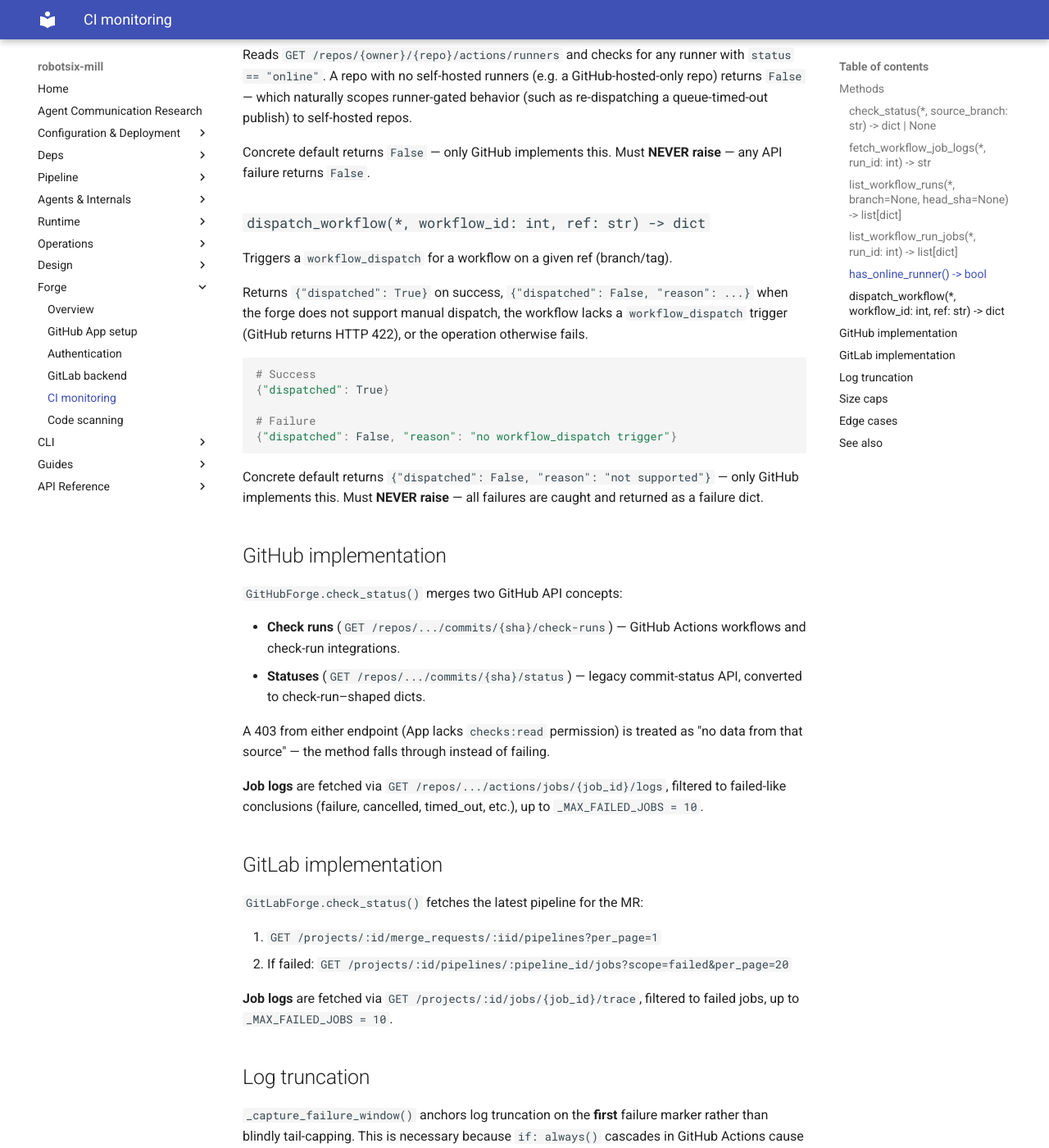
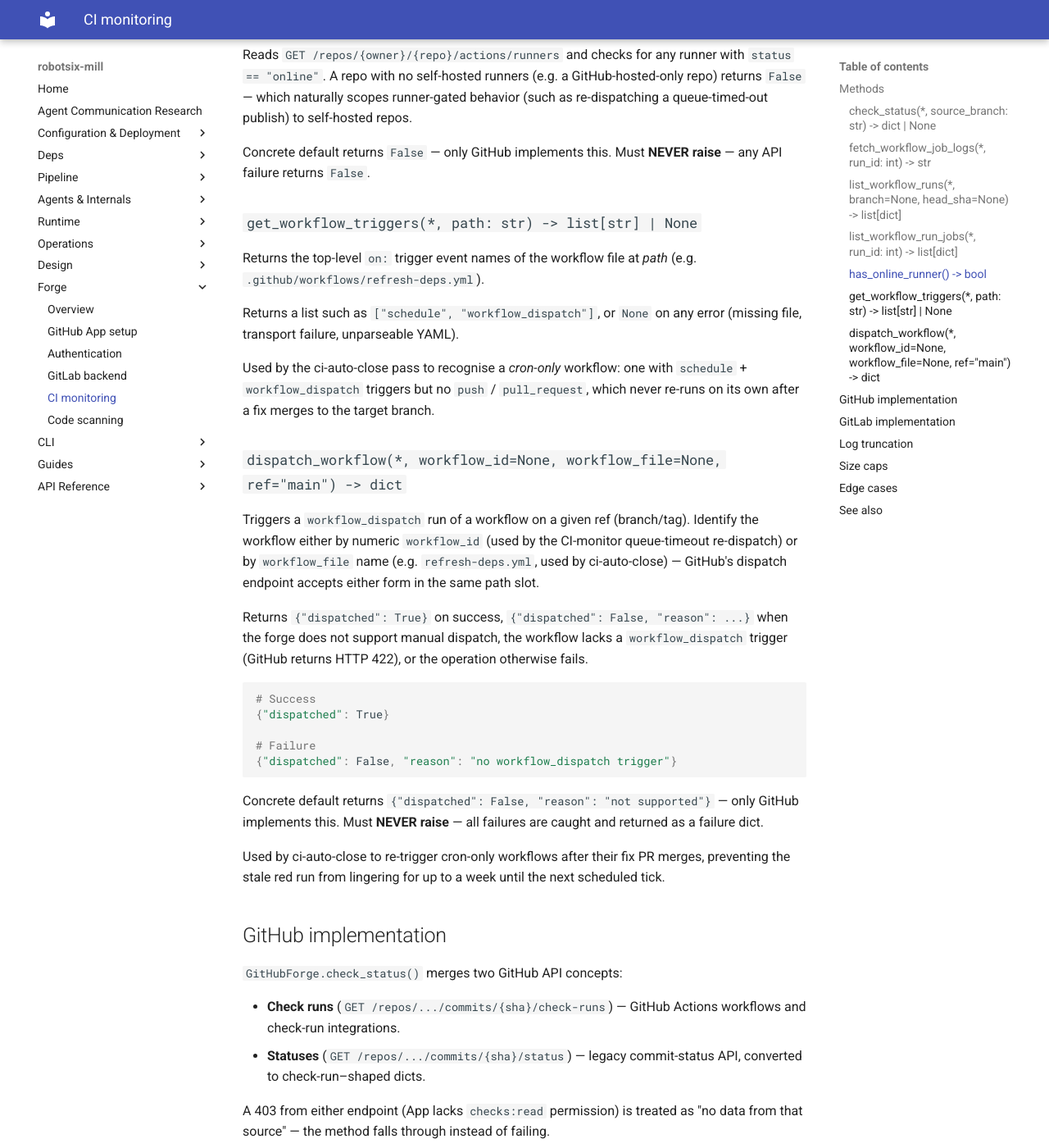
Before and after one commit to damien-robotsix/robotsix-mill, an MkDocs documentation site: the page built from docs/forge/ci-monitoring.md, in a window 1280 px wide and 1400 px high, scrolled down 2030 px. Shown: the whole window at 82% size. Built offline with MkDocs 1.6.1 and Material for MkDocs 9.7.7, drawn with Linux system fonts in a browser that asks for light colours; some of the changed text lies outside the part shown.

Commit message:
mill(docs): After merging a fix for a red scheduled workflow, dispatch that workflow on main so ci-auto-close can verify it (don't wait for the next cron) (20261013T074212Z-after-merging-a-fix-for-a-red-scheduled-4883)

```diff
--- a/docs/forge/ci-monitoring.md
+++ b/docs/forge/ci-monitoring.md
@@ -106,9 +106,26 @@ publish) to self-hosted repos.
 Concrete default returns `False` — only GitHub implements this. Must
 **NEVER raise** — any API failure returns `False`.
 
-### `dispatch_workflow(*, workflow_id: int, ref: str) -> dict`
+### `get_workflow_triggers(*, path: str) -> list[str] | None`
 
-Triggers a `workflow_dispatch` for a workflow on a given ref (branch/tag).
+Returns the top-level `on:` trigger event names of the workflow file
+at *path* (e.g. `.github/workflows/refresh-deps.yml`).
+
+Returns a list such as `["schedule", "workflow_dispatch"]`, or `None`
+on any error (missing file, transport failure, unparseable YAML).
+
+Used by the ci-auto-close pass to recognise a *cron-only* workflow:
+one with `schedule` + `workflow_dispatch` triggers but no `push` /
+`pull_request`, which never re-runs on its own after a fix merges to
+the target branch.
+
+### `dispatch_workflow(*, workflow_id=None, workflow_file=None, ref="main") -> dict`
+
+Triggers a `workflow_dispatch` run of a workflow on a given ref
+(branch/tag). Identify the workflow either by numeric `workflow_id`
+(used by the CI-monitor queue-timeout re-dispatch) or by `workflow_file`
+name (e.g. `refresh-deps.yml`, used by ci-auto-close) — GitHub's
+dispatch endpoint accepts either form in the same path slot.
 
 Returns `{"dispatched": True}` on success, `{"dispatched": False,
 "reason": ...}` when the forge does not support manual dispatch, the
@@ -127,6 +144,10 @@ Concrete default returns `{"dispatched": False, "reason": "not
 supported"}` — only GitHub implements this. Must **NEVER raise** — all
 failures are caught and returned as a failure dict.
 
+Used by ci-auto-close to re-trigger cron-only workflows after their
+fix PR merges, preventing the stale red run from lingering for up to
+a week until the next scheduled tick.
+
 ## GitHub implementation
 
 `GitHubForge.check_status()` merges two GitHub API concepts:
@@ -143,6 +164,16 @@ instead of failing.
 **Job logs** are fetched via `GET /repos/.../actions/jobs/{job_id}/logs`,
 filtered to failed-like conclusions (failure, cancelled, timed_out, etc.),
 up to `_MAX_FAILED_JOBS = 10`.
+
+**Workflow triggers** (`get_workflow_triggers()`) are fetched via
+`GET /repos/.../contents/{path}`, parsing the response's base64-encoded
+YAML to extract the `on:` block. Handles YAML 1.1's parsing of the bare
+`on` key as boolean `True`.
+
+**Workflow dispatch** (`dispatch_workflow()`) is triggered via
+`POST /repos/.../actions/workflows/{file}/dispatches` with
+`{"ref": ref}` in the request body. Uses exponential backoff retry for
+401 (auth) failures.
 
 ## GitLab implementation
 
```
Also changed, not shown: docs/runtime/worker.md (+26 -0 lines).
